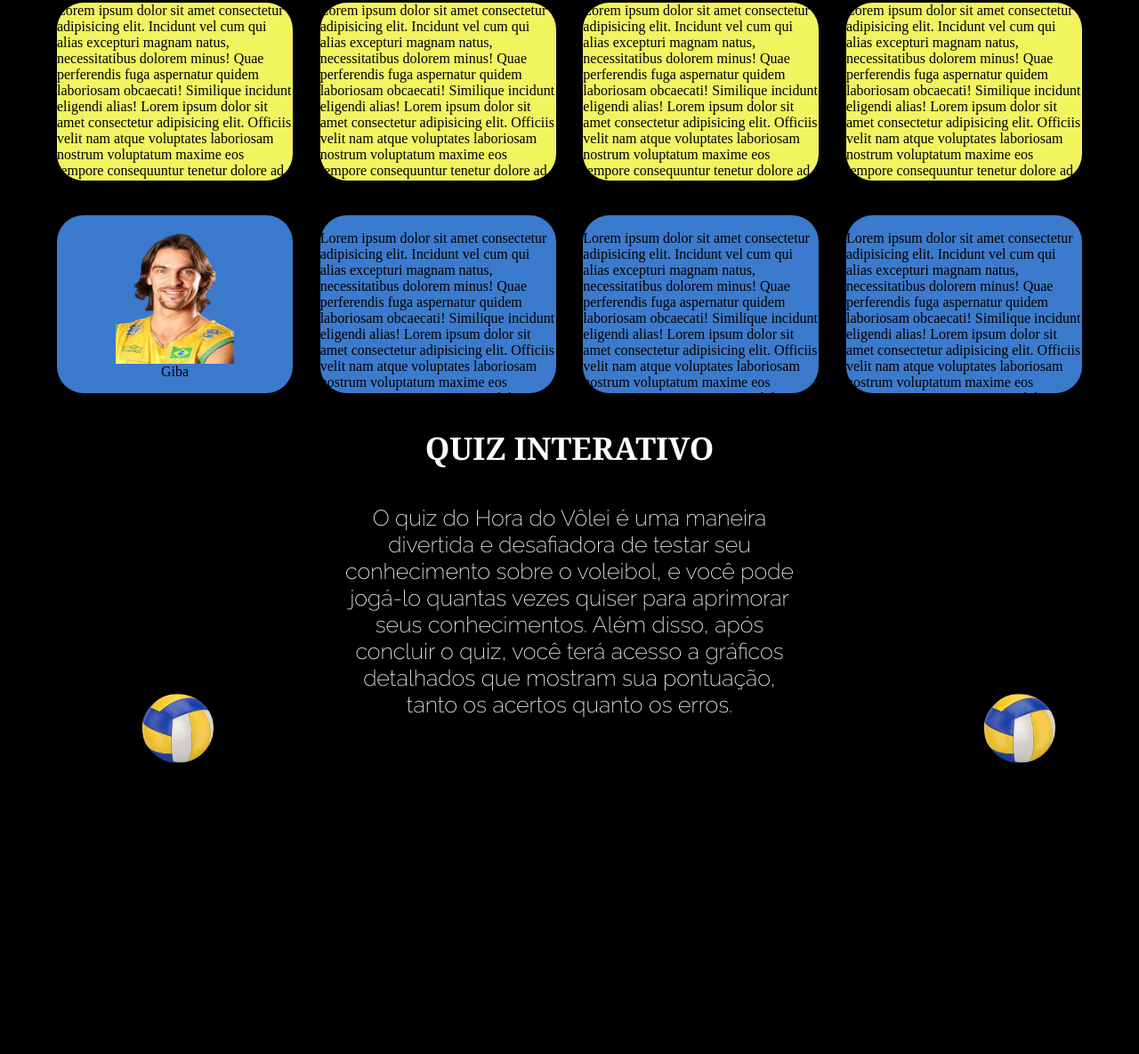
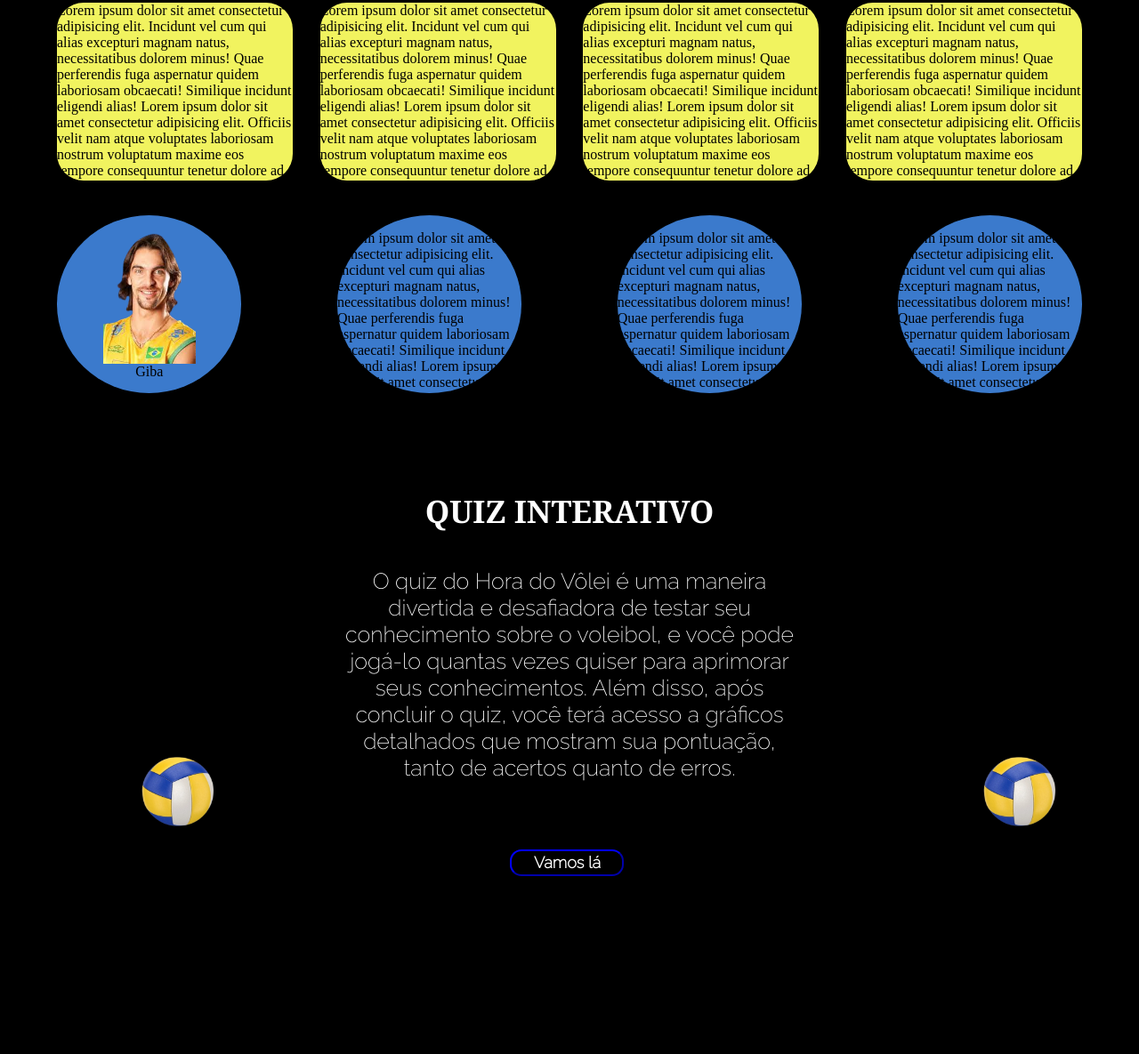
Before and after one commit to Gislaine00/Projeto-Individual-Voleibol, a plain HTML site: page site/index.html in a window 1280 px wide. Shown: the part 1785-2970 px from the top of the page at 89% size. Drawn offline with Linux system fonts and the light colour scheme.

Commit message:
adicionando botão no quiz

```diff
--- a/site/css/style.css
+++ b/site/css/style.css
@@ -259,9 +259,9 @@
 
 .caixinhaMasc{
   background-color: rgb(59, 122, 204);
-  width: 23%;
+  width: 18%;
   height: 200px;
-  border-radius: 30px;
+  border-radius: 70%;
   padding-top: 1.5%;
 }
 
@@ -287,6 +287,7 @@
   margin: auto;
   margin-top: 40px;
   display: block;
+  flex-direction: column;
 }
 
 .textinhoQuiz{
@@ -299,6 +300,26 @@
 .textoAniQuiz{
   display: flex;
   flex-direction: row;
+}
+
+.btnQuiz{
+  margin-top: 15%;
+  width: 25%;
+  height: 30px;
+  border-radius: 13px;
+  margin-left: 37%;
+  color: white;
+  border-color: blue;
+  background-color: #000000;
+  transition: 0.5s;
+  cursor: pointer;
+  font-family: 'minhaFonte';
+  font-weight: bold;
+  font-size: 18px;
+}
+
+.btnQuiz:hover{
+  background-color: blue;
 }
 
 .animacao{
--- a/site/index.html
+++ b/site/index.html
@@ -146,6 +146,7 @@
                 </div>
             </div>
 
+            <br><br>
                 <h3 class="titulo">Quiz interativo</h3>
                 <div class="textoAniQuiz">
                     <div class="animacao">
@@ -154,7 +155,8 @@
                         </div>
                     </div>
                     <div class="textoQuiz">
-                        <p class="textinhoQuiz">O quiz do Hora do Vôlei é uma maneira divertida e desafiadora de testar seu conhecimento sobre o voleibol, e você pode jogá-lo quantas vezes quiser para aprimorar seus conhecimentos. Além disso, após concluir o quiz, você terá acesso a gráficos detalhados que mostram sua pontuação, tanto os acertos quanto os erros.</p>
+                        <p class="textinhoQuiz">O quiz do Hora do Vôlei é uma maneira divertida e desafiadora de testar seu conhecimento sobre o voleibol, e você pode jogá-lo quantas vezes quiser para aprimorar seus conhecimentos. Além disso, após concluir o quiz, você terá acesso a gráficos detalhados que mostram sua pontuação, tanto de acertos quanto de erros.</p>
+                        <button class="btnQuiz">Vamos lá</button>
                     </div>
                     <div class="animacao">
                         <div class="bolinha">
```
Also changed, not shown: site/css/styleLogin.css (added, +10 -0 lines), site/login.html (added, +14 -0 lines).
